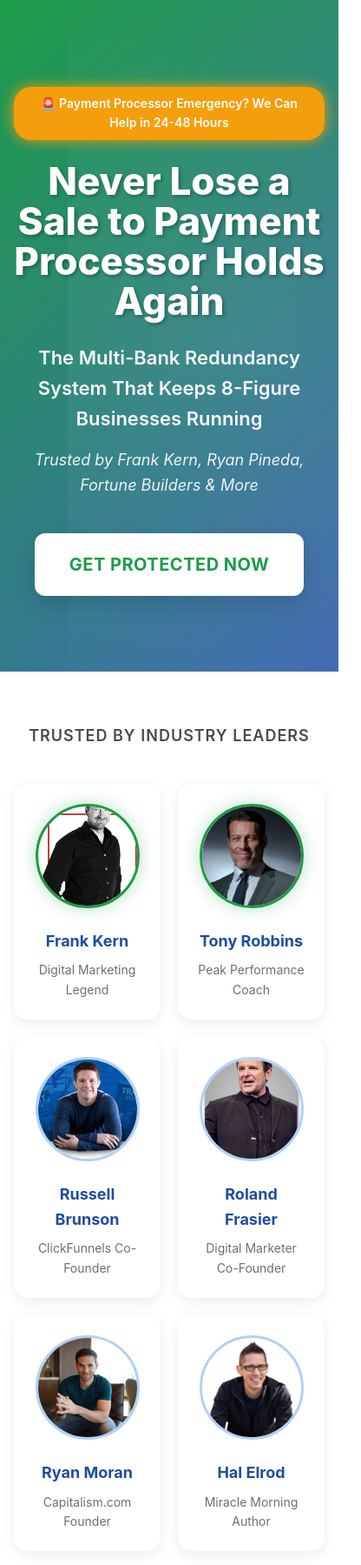
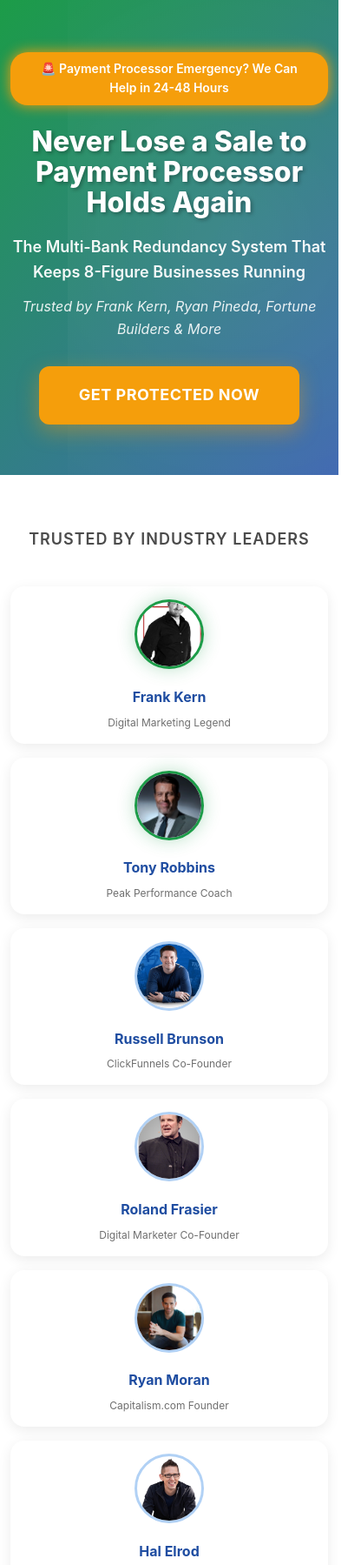
Before and after one commit to wilsonMIP/StripeProtection.com, a plain HTML site: page claude3.html in a window 390 px wide. Shown: the top 1799 px of the page at 87% size, 416 px wide, since content can reach past the window. Drawn offline with Linux system fonts and the light colour scheme.

Commit message:
Fix mobile responsiveness and enhance buttons with orange styling
Mobile improvements:
- Fixed container padding for mobile devices (16px on tablets, 12px on phones)
- Improved hero section scaling and text sizes for mobile
- Made CTA buttons full-width on mobile with better sizing
- Optimized client logos grid (2 columns on tablet, 1 on phone)
- Reduced image sizes and spacing for mobile viewing
- Fixed video testimonials to stack properly on mobile
- Adjusted section padding for better mobile experience
- Added breakpoints for 768px and 480px screen sizes

Button enhancements:
- Changed primary CTA buttons to prominent orange (--warning-orange)
- Added orange glow shadow effects on hover
- Enhanced button animations with ripple effects
- Made buttons more prominent and attention-grabbing
- Better contrast and visibility across all sections

```diff
--- a/claude3.html
+++ b/claude3.html
@@ -79,6 +79,12 @@
             padding: 0 24px;
         }
 
+        @media (max-width: 768px) {
+            .container {
+                padding: 0 16px;
+            }
+        }
+
         /* Enhanced Hero with Urgency */
         .hero {
             background: linear-gradient(135deg, var(--brand-green) 0%, var(--brand-blue-primary) 100%);
@@ -151,23 +157,45 @@
 
         .cta-primary {
             display: inline-block;
-            background: var(--white);
-            color: var(--brand-green);
+            background: var(--warning-orange);
+            color: var(--white);
             padding: 20px 40px;
             text-decoration: none;
             border-radius: 12px;
             font-size: 1.25rem;
             font-weight: 700;
             transition: all 0.3s ease;
-            box-shadow: 0 8px 25px rgba(0,0,0,0.15);
+            box-shadow: 0 8px 25px rgba(249, 158, 11, 0.4);
             text-transform: uppercase;
             letter-spacing: 0.5px;
+            border: 3px solid var(--warning-orange);
+            position: relative;
+            overflow: hidden;
         }
 
         .cta-primary:hover {
             transform: translateY(-3px);
-            box-shadow: 0 12px 35px rgba(0,0,0,0.25);
-            background: #f8f9fa;
+            box-shadow: 0 12px 35px rgba(249, 158, 11, 0.6);
+            background: #e88b00;
+            border-color: #e88b00;
+        }
+
+        .cta-primary::before {
+            content: '';
+            position: absolute;
+            top: 50%;
+            left: 50%;
+            width: 0;
+            height: 0;
+            background: rgba(255,255,255,0.2);
+            border-radius: 50%;
+            transform: translate(-50%, -50%);
+            transition: all 0.4s ease;
+        }
+
+        .cta-primary:hover::before {
+            width: 300px;
+            height: 300px;
         }
 
         /* Trusted By Section */
@@ -543,17 +571,146 @@
                 padding: 0 16px;
             }
 
+            .hero {
+                padding: 60px 0 50px;
+            }
+
+            .hero h1 {
+                font-size: clamp(2rem, 8vw, 2.75rem);
+                line-height: 1.1;
+                margin-bottom: 20px;
+            }
+
+            .hero .power-subhead {
+                font-size: clamp(1.125rem, 4vw, 1.375rem);
+                margin-bottom: 12px;
+            }
+
+            .hero .proof-line {
+                font-size: clamp(1rem, 3vw, 1.25rem);
+                margin-bottom: 30px;
+            }
+
+            .cta-primary {
+                padding: 16px 32px;
+                font-size: 1.125rem;
+                width: 100%;
+                max-width: 300px;
+                text-align: center;
+            }
+
             .client-logos {
                 grid-template-columns: repeat(2, 1fr);
                 gap: 20px;
             }
 
+            .client-logo {
+                padding: 16px;
+            }
+
+            .client-logo img {
+                width: 80px;
+                height: 80px;
+                margin-bottom: 12px;
+            }
+
+            .client-name {
+                font-size: 1rem;
+                margin-bottom: 6px;
+            }
+
+            .client-title {
+                font-size: 0.75rem;
+            }
+
             .disaster-stories {
                 grid-template-columns: 1fr;
+                gap: 24px;
+            }
+
+            .disaster-card {
+                padding: 24px 20px;
+            }
+
+            .power-grid {
+                grid-template-columns: 1fr;
+                gap: 30px;
+            }
+
+            .power-feature {
+                padding: 40px 24px;
+            }
+
+            .power-icon {
+                width: 60px;
+                height: 60px;
+                font-size: 1.5rem;
+                margin-bottom: 20px;
             }
 
             .testimonial-grid {
                 grid-template-columns: 1fr;
+                gap: 30px;
+            }
+
+            .testimonial-card {
+                padding: 30px 24px;
+            }
+
+            /* Video testimonials mobile */
+            .video-grid {
+                grid-template-columns: 1fr !important;
+                gap: 30px !important;
+            }
+
+            .video-testimonial {
+                margin: 0 !important;
+            }
+
+            /* Section padding adjustments */
+            .trusted-by,
+            .problem-section,
+            .solution-power,
+            .social-proof,
+            .final-cta,
+            .video-testimonials {
+                padding: 60px 0 !important;
+            }
+
+            .steps {
+                grid-template-columns: 1fr;
+                gap: 24px;
+            }
+
+            .step {
+                padding: 30px 20px;
+            }
+        }
+
+        @media (max-width: 480px) {
+            .container {
+                padding: 0 12px;
+            }
+
+            .client-logos {
+                grid-template-columns: 1fr;
+                gap: 16px;
+            }
+
+            .client-logo {
+                padding: 12px;
+            }
+
+            .disaster-card {
+                padding: 20px 16px;
+            }
+
+            .power-feature {
+                padding: 30px 16px;
+            }
+
+            .testimonial-card {
+                padding: 24px 16px;
             }
         }
 
@@ -606,7 +763,7 @@
                 <h1>Never Lose a Sale to Payment Processor Holds Again</h1>
                 <p class="power-subhead">The Multi-Bank Redundancy System That Keeps 8-Figure Businesses Running</p>
                 <p class="proof-line">Trusted by Frank Kern, Ryan Pineda, Fortune Builders & More</p>
-                <a href="#" class="cta-primary" data-cta="get-started">Get Protected Now</a>
+                <a href="#" class="cta-primary" data-cta="get-started" style="position: relative; z-index: 2;">Get Protected Now</a>
             </div>
         </div>
     </section>
@@ -831,7 +988,7 @@
                 <li>One application covers all accounts - no multiple bank meetings</li>
             </ul>
 
-            <a href="#" class="cta-primary" data-cta="get-started">Get Protected Now</a>
+            <a href="#" class="cta-primary" data-cta="get-started" style="position: relative; z-index: 2;">Get Protected Now</a>
 
             <p style="margin-top: 30px; font-size: 1.125rem; color: var(--almost-black);">
                 Join 500+ businesses processing $2.8B+ annually with bulletproof payment redundancy
```
